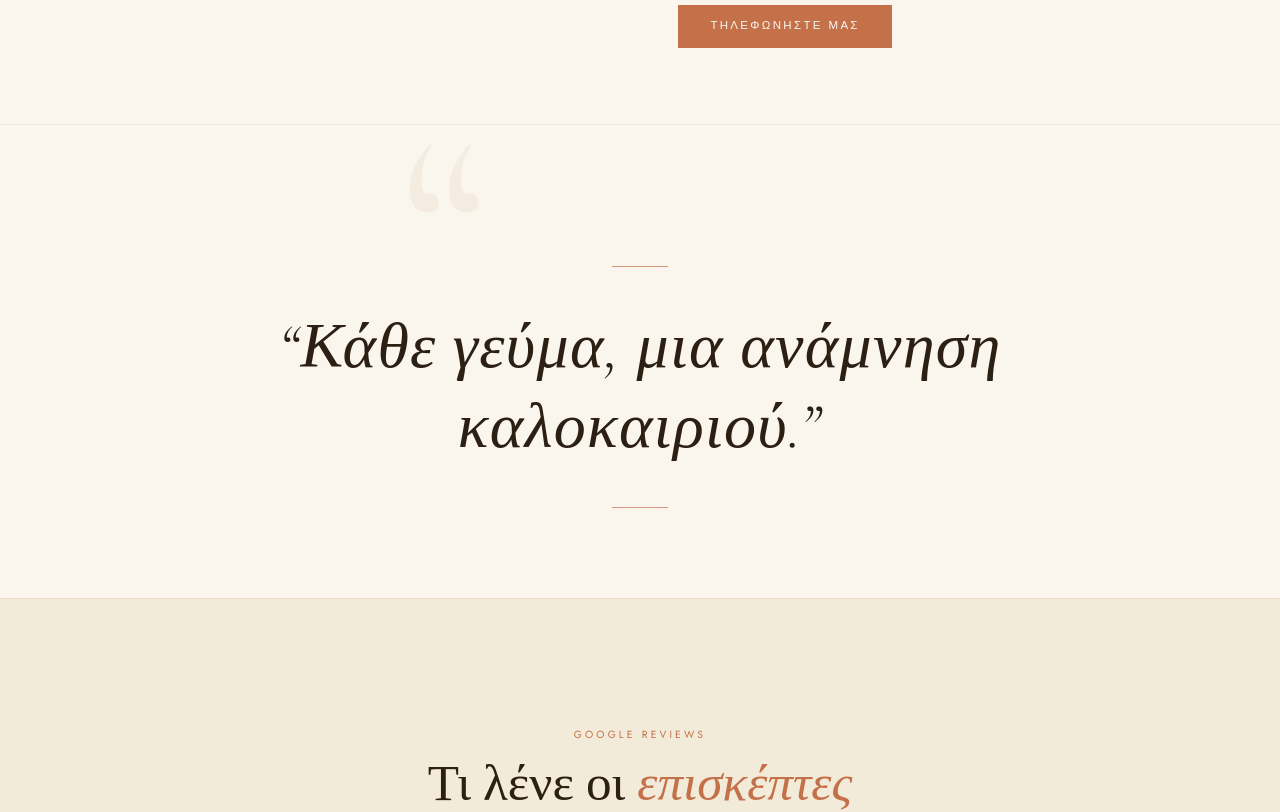
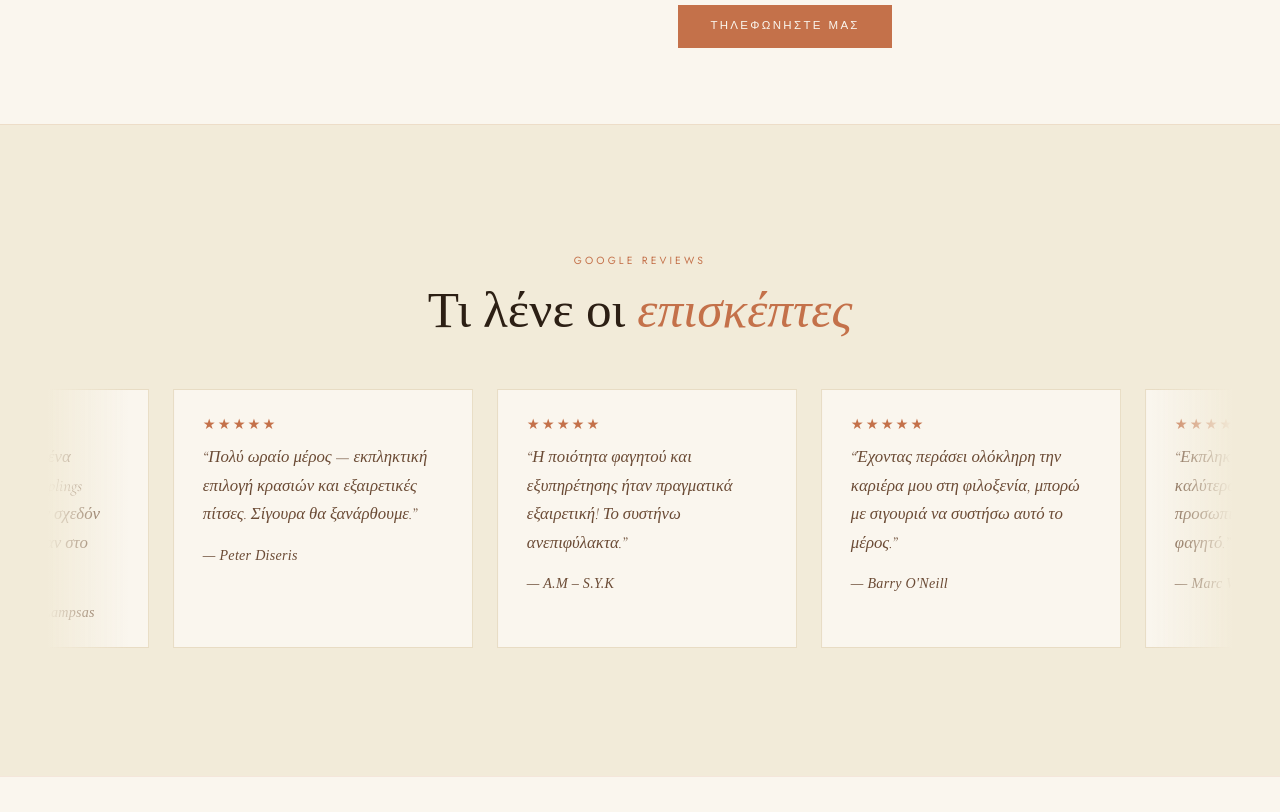
Before and after one commit to pariskoz722-alt/theros-by-the-sea, a Next.js app: page / in a window 1280 px wide. Shown: the part 1620-2432 px from the top of the page. Built offline with nearby package versions, Linux system fonts and the light colour scheme; no server answers; the database is empty; a web font is replaced by a local one.

Commit message:
Remove quote section entirely

```diff
--- a/app/page.tsx
+++ b/app/page.tsx
@@ -3,7 +3,6 @@ import { LanguageProvider } from '@/components/site/LanguageContext'
 import Nav from '@/components/site/Nav'
 import Hero from '@/components/site/Hero'
 import About from '@/components/site/About'
-import Quote from '@/components/site/Quote'
 import Gallery from '@/components/site/Gallery'
 import Info from '@/components/site/Info'
 import Cta from '@/components/site/Cta'
@@ -21,7 +20,6 @@ export default function Home() {
       <Nav />
       <Hero />
       <About />
-      <Quote />
       <Reviews />
       <Gallery />
       <Info />
--- a/components/site/Quote.tsx
+++ /dev/null
@@ -1,28 +0,0 @@
-'use client'
-import { useEffect, useRef } from 'react'
-import { useLang } from './LanguageContext'
-import { copy, tr } from '@/lib/i18n'
-
-export default function Quote() {
-  const ref = useRef<HTMLQuoteElement>(null)
-  const { lang } = useLang()
-
-  useEffect(() => {
-    const obs = new IntersectionObserver(
-      entries => entries.forEach(e => { if (e.isIntersecting) e.target.classList.add('visible') }),
-      { threshold: .2 }
-    )
-    if (ref.current) obs.observe(ref.current)
-    return () => obs.disconnect()
-  }, [])
-
-  return (
-    <div id="quote-section">
-      <div className="quote-line" />
-      <blockquote className="editorial-quote fade-up" ref={ref}>
-        <em>&#8220;{tr(copy.quote.text, lang)}&#8221;</em>
-      </blockquote>
-      <div className="quote-line" />
-    </div>
-  )
-}
```
